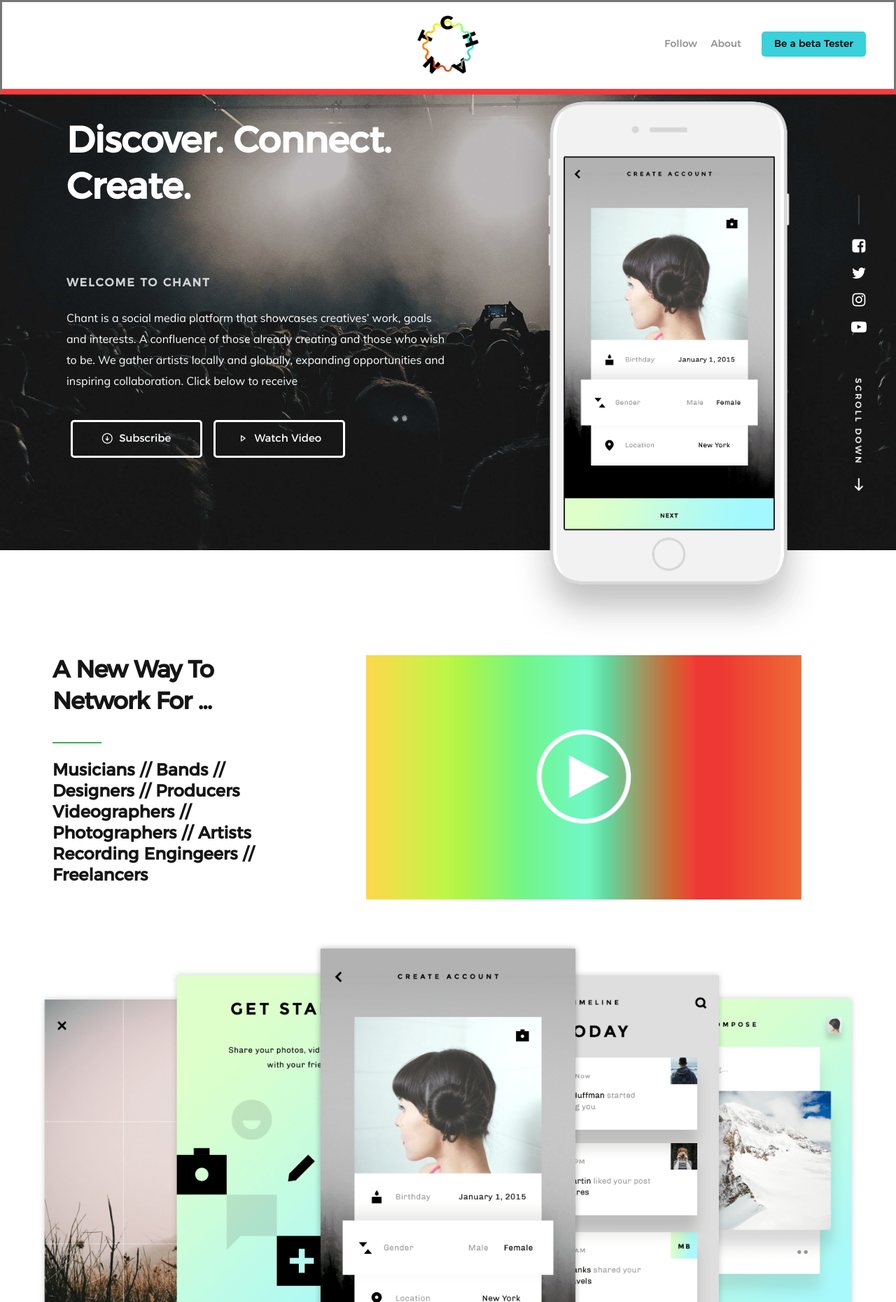
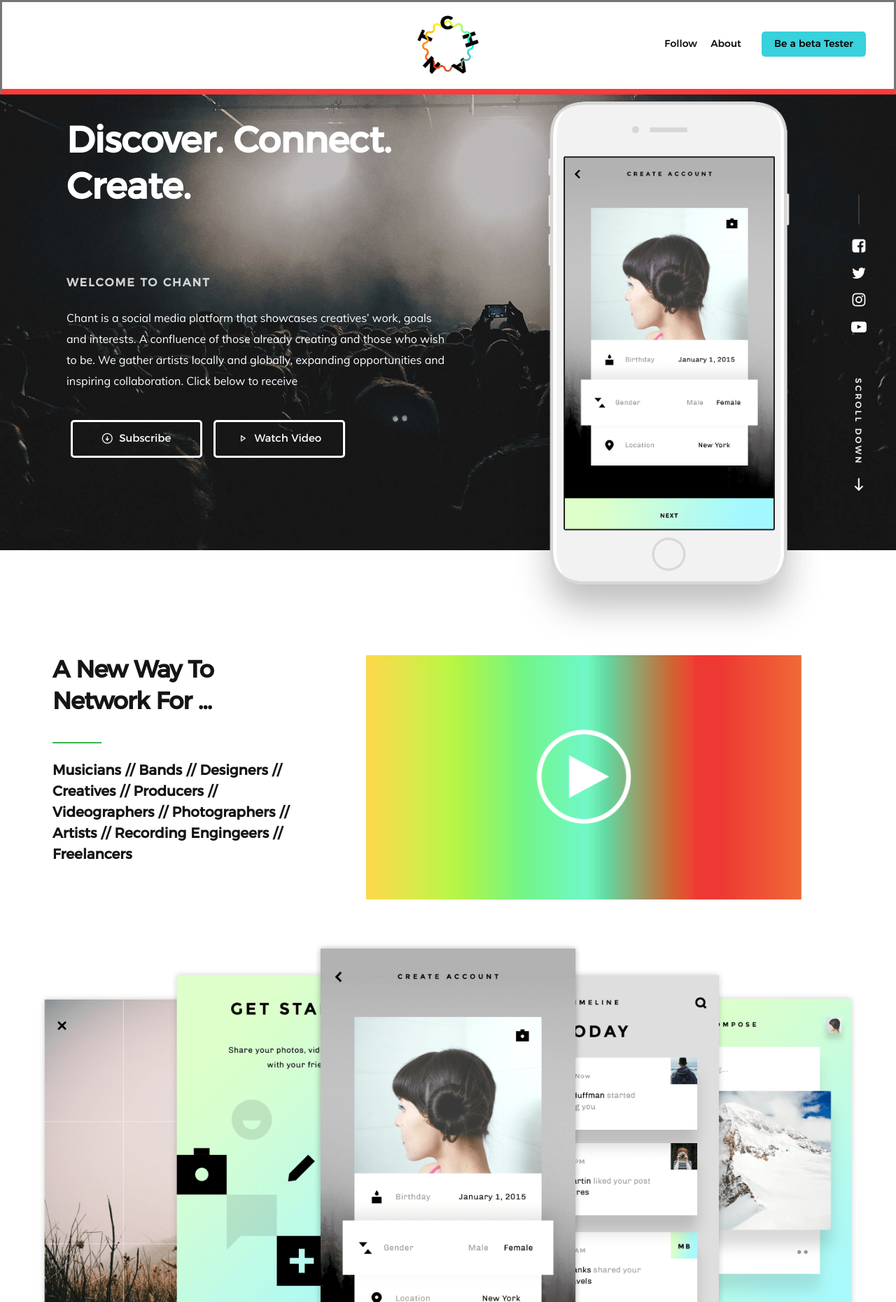
Before and after one commit to sflocascio/chantlanding, a Django app: page / in a window 1280 px wide. Shown: the top 1860 px of the page at 70% size. Run offline with Django 3.2, Linux system fonts and the light colour scheme; some web fonts are replaced.

Commit message:
small updates to site

```diff
--- a/chantapp/settings.py
+++ b/chantapp/settings.py
@@ -48,6 +48,7 @@ MIDDLEWARE = [
     'django.contrib.auth.middleware.AuthenticationMiddleware',
     'django.contrib.messages.middleware.MessageMiddleware',
     'django.middleware.clickjacking.XFrameOptionsMiddleware',
+    'whitenoise.middleware.WhiteNoiseMiddleware',
 ]
 
 ROOT_URLCONF = 'chantapp.urls'
--- a/core/static/css/main.css
+++ b/core/static/css/main.css
@@ -1334,7 +1334,7 @@ h1.intro-header::before {
 
 #header-nav-wrap .header-main-nav li a,
 #header-nav-wrap .header-main-nav li a:visited {
-  color: rgba(17, 16, 16, 0.45);
+  color: #0c0b0b;
 }
 
 #header-nav-wrap .header-main-nav li a:hover,
--- a/core/templates/index.html
+++ b/core/templates/index.html
@@ -155,9 +155,9 @@ expanding opportunities and inspiring collaboration. Click below to receive </p>
             <div class="col-four">
 
                 <h1 class="intro-header" data-aos="fade-up">A New Way To Network For ... </h1>
-                <h2 class="#" data-aos="fade-up">
-                    Musicians // Bands // Designers // Producers Videographers // Photographers // Artists Recording Engingeers // Freelancers
-                </h2>
+                <h3 class="#" data-aos="fade-up">
+                    Musicians // Bands // Designers // Creatives // Producers // Videographers // Photographers // Artists // Recording Engingeers // Freelancers
+                </h3>
             </div>
             <div class="col-eight spcenter">
                 {% comment %} <h3 class="#" data-aos="fade-up">
```
